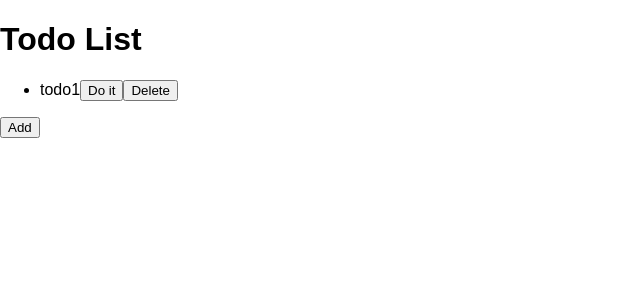
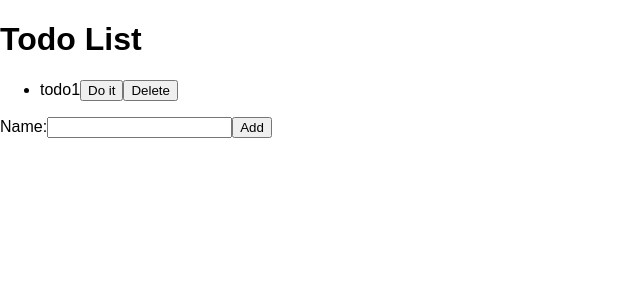
Before and after one commit to jiangren-mel-react-001/cheng-todolist, a React (Create React App) app: page / in a window 1280 px wide. Shown: the top 300 px of the page, without its empty margins (0-640 px from the left). Built offline with nearby package versions, Linux system fonts and the light colour scheme.

Commit message:
add form

```diff
--- a/src/app/todo/add-todo.js
+++ b/src/app/todo/add-todo.js
@@ -1,10 +1,35 @@
 import React from 'react';
 
-export function AddTodo(props) {
-    const handleClick = () => {
-        props.onAddTodo('aasdf');
-    };
-    return (
-        <button onClick={handleClick}>Add</button>
-    )
+export class AddTodo extends React.Component {
+    constructor(props) {
+        super(props);
+        this.state = {
+            name: ''
+        };
+    }
+    onValueChange(event) {
+        const target = event.target;
+        const value = target.value;
+        const name = target.name;
+        this.setState({
+            [name]: value
+        })
+    }
+
+    render() {
+        const handleClick = (e) => {
+            e.preventDefault();
+            this.props.onAddTodo(this.state.name);
+            this.setState({name: ''});
+        };
+        return (
+            <form>
+                <label>
+                    Name:
+                    <input type="text" name="name" value={this.state.name} onChange={(e) => this.onValueChange(e)} />
+                </label>
+                <button onClick={handleClick}>Add</button>
+            </form>
+        );
+    }
 };
```
